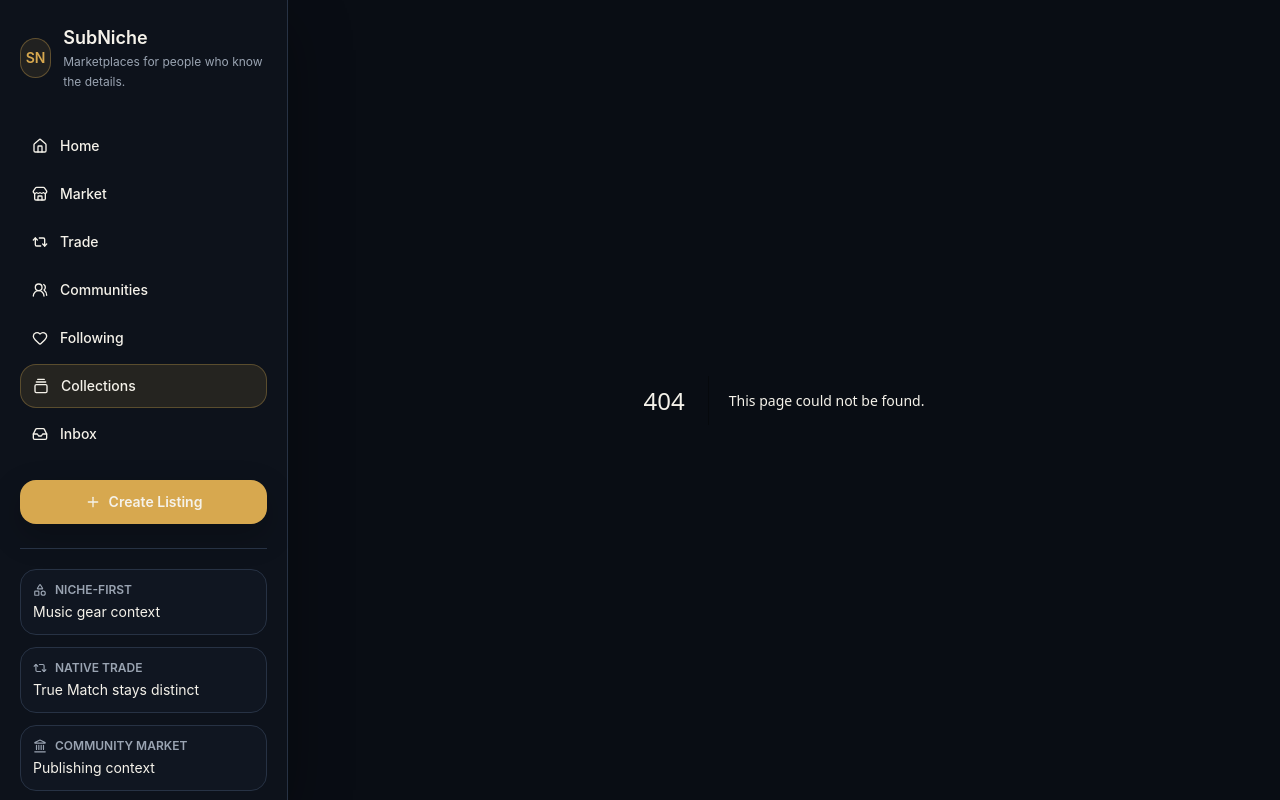
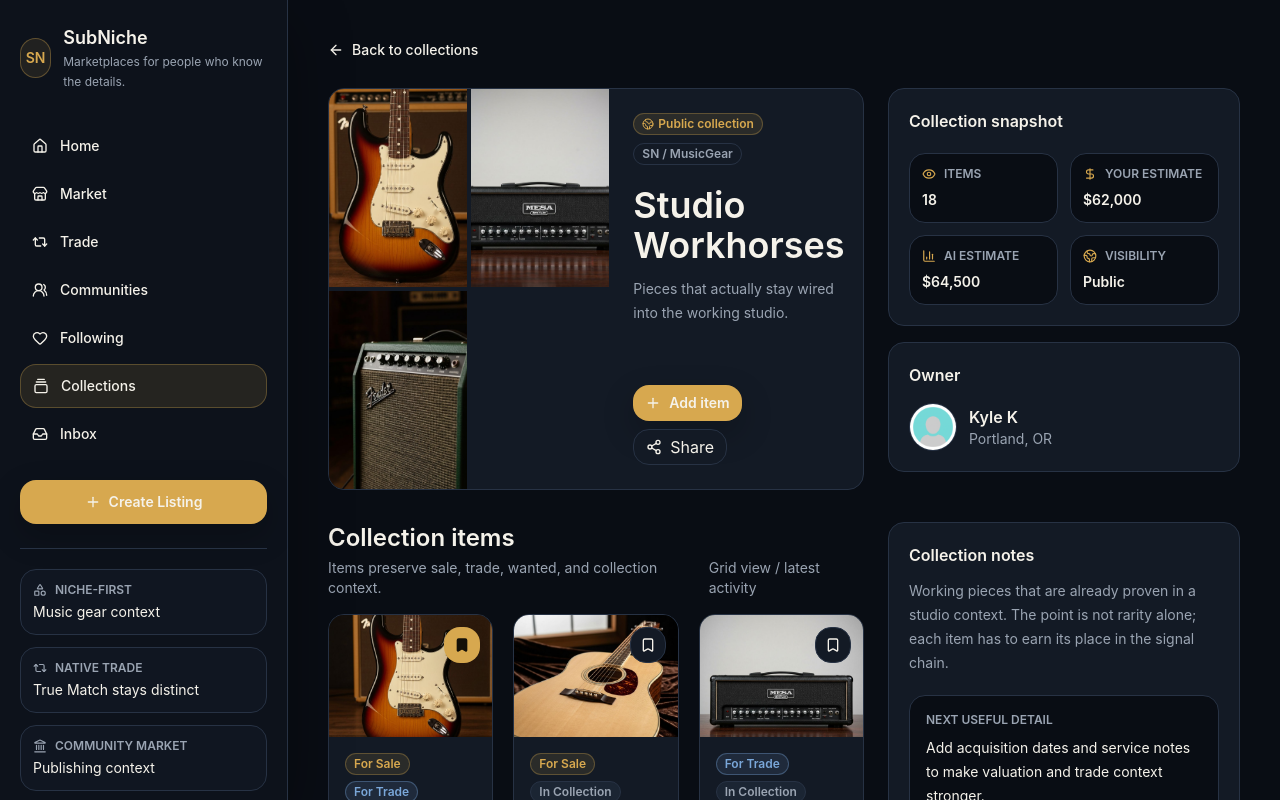
Before and after one commit to franciscodiaz-debug/subniche, a Next.js app: page /collections/collection-studio-workhorses in a window 1280 px wide. Before the commit this address had no page. Shown: the top 800 px of the page. Built offline with nearby package versions, Linux system fonts and the light colour scheme.

Commit message:
feat: add collection detail pages

```diff
--- /dev/null
+++ b/app/collection/[id]/page.tsx
@@ -0,0 +1,10 @@
+import { redirect } from "next/navigation";
+
+type CollectionAliasPageProps = {
+  params: Promise<{ id: string }>;
+};
+
+export default async function Page({ params }: CollectionAliasPageProps) {
+  const { id } = await params;
+  redirect(`/collections/${id}`);
+}
--- /dev/null
+++ b/app/collections/[id]/page.tsx
@@ -0,0 +1,30 @@
+import { notFound } from "next/navigation";
+import { CollectionDetailPage } from "@/components/collection/collection-detail-page";
+import { mockCollections, mockListings, mockProfiles } from "@/data/mock";
+
+type CollectionPageProps = {
+  params: Promise<{ id: string }>;
+};
+
+export function generateStaticParams() {
+  return mockCollections.map((collection) => ({ id: collection.id }));
+}
+
+export default async function Page({ params }: CollectionPageProps) {
+  const { id } = await params;
+  const collection = mockCollections.find((item) => item.id === id);
+
+  if (!collection) {
+    notFound();
+  }
+
+  const owner = mockProfiles.find((profile) => profile.id === collection.ownerId);
+
+  return (
+    <CollectionDetailPage
+      collection={collection}
+      listings={mockListings}
+      owner={owner}
+    />
+  );
+}
--- /dev/null
+++ b/components/collection/collection-detail-page.tsx
@@ -0,0 +1,258 @@
+import Image from "next/image";
+import Link from "next/link";
+import {
+  ArrowLeft,
+  BarChart3,
+  DollarSign,
+  Eye,
+  Globe2,
+  Lock,
+  Plus,
+  Share2,
+} from "lucide-react";
+import { CollectionPreviewStrip } from "@/components/collection/collection-preview-strip";
+import { ListingCard } from "@/components/listing/listing-card";
+import { Badge } from "@/components/ui/badge";
+import { buttonVariants } from "@/components/ui/button";
+import { Card } from "@/components/ui/card";
+import type {
+  MockCollection,
+  MockListing,
+  MockProfile,
+} from "@/data/mock/types";
+
+type CollectionDetailPageProps = {
+  collection: MockCollection;
+  listings: MockListing[];
+  owner?: MockProfile;
+};
+
+const collectionNotes: Record<string, string> = {
+  "collection-studio-workhorses":
+    "Working pieces that are already proven in a studio context. The point is not rarity alone; each item has to earn its place in the signal chain.",
+  "collection-semi-hollow-watchlist":
+    "Semi-hollows, clean Rickenbackers, and long-term wants. This collection reads more like a living shortlist than an owned shelf.",
+  "collection-acoustic-shortlist":
+    "Pedalboard and ambient utility tools with enough context to make future trades easier to evaluate.",
+};
+
+export function CollectionDetailPage({
+  collection,
+  listings,
+  owner,
+}: CollectionDetailPageProps) {
+  const privateCollection = collection.visibility
+    .toLowerCase()
+    .includes("unlisted");
+  const VisibilityIcon = privateCollection ? Lock : Globe2;
+  const items = getCollectionListings(collection, listings);
+
+  return (
+    <div className="mx-auto w-full max-w-7xl px-4 py-8 sm:px-6 lg:px-10 lg:py-10">
+      <Link
+        href="/collections"
+        className="inline-flex items-center gap-2 text-sm font-medium text-muted-foreground transition hover:text-foreground"
+      >
+        <ArrowLeft className="size-4" aria-hidden="true" />
+        Back to collections
+      </Link>
+
+      <section className="mt-6 grid gap-6 lg:grid-cols-[minmax(0,1fr)_22rem]">
+        <Card className="overflow-hidden rounded-lg">
+          <div className="grid gap-0 lg:grid-cols-[minmax(0,1.05fr)_minmax(0,0.95fr)]">
+            <CollectionPreviewStrip
+              images={collection.images}
+              className="min-h-72 lg:aspect-auto lg:min-h-[25rem]"
+            />
+            <div className="flex flex-col justify-between p-6">
+              <div>
+                <div className="flex flex-wrap items-center gap-2">
+                  <Badge variant={privateCollection ? "secondary" : "default"}>
+                    <VisibilityIcon className="size-3" aria-hidden="true" />
+                    {collection.visibility}
+                  </Badge>
+                  <Badge variant="outline">SN / MusicGear</Badge>
+                </div>
+                <h1 className="mt-5 text-4xl font-semibold text-foreground">
+                  {collection.title}
+                </h1>
+                <p className="mt-3 max-w-2xl text-sm leading-6 text-muted-foreground">
+                  {collection.description}
+                </p>
+              </div>
+              <div className="mt-8 flex flex-wrap gap-2">
+                <Link
+                  href="/add-item"
+                  className={buttonVariants({ variant: "primary", size: "sm" })}
+                >
+                  <Plus className="size-4" aria-hidden="true" />
+                  Add item
+                </Link>
+                <button
+                  type="button"
+                  className={buttonVariants({
+                    variant: "secondary",
+                    size: "sm",
+                  })}
+                >
+                  <Share2 className="size-4" aria-hidden="true" />
+                  Share
+                </button>
+              </div>
+            </div>
+          </div>
+        </Card>
+
+        <aside className="space-y-4">
+          <Card className="rounded-lg p-5">
+            <h2 className="text-base font-semibold text-foreground">
+              Collection snapshot
+            </h2>
+            <div className="mt-5 grid grid-cols-2 gap-3">
+              <SnapshotMetric
+                icon={Eye}
+                label="Items"
+                value={collection.itemCount.toString()}
+              />
+              <SnapshotMetric
+                icon={DollarSign}
+                label="Your estimate"
+                value={collection.estimatedValue ?? "Pending"}
+              />
+              <SnapshotMetric
+                icon={BarChart3}
+                label="AI estimate"
+                value={collection.aiEstimate ?? "Pending"}
+              />
+              <SnapshotMetric
+                icon={VisibilityIcon}
+                label="Visibility"
+                value={privateCollection ? "Unlisted" : "Public"}
+              />
+            </div>
+          </Card>
+
+          <Card className="rounded-lg p-5">
+            <h2 className="text-base font-semibold text-foreground">Owner</h2>
+            <div className="mt-4 flex items-center gap-3">
+              <div className="relative size-12 overflow-hidden rounded-full border border-border bg-muted">
+                {owner?.avatarUrl ? (
+                  <Image
+                    src={owner.avatarUrl}
+                    alt={owner.displayName}
+                    fill
+                    sizes="48px"
+                    className="object-cover"
+                  />
+                ) : null}
+              </div>
+              <div>
+                <div className="font-semibold text-foreground">
+                  {owner?.displayName ?? "SubNiche member"}
+                </div>
+                <div className="text-sm text-muted-foreground">
+                  {owner?.location ?? "MusicGear"}
+                </div>
+              </div>
+            </div>
+          </Card>
+        </aside>
+      </section>
+
+      <section className="mt-8 grid gap-6 lg:grid-cols-[minmax(0,1fr)_22rem]">
+        <div>
+          <div className="mb-4 flex flex-col gap-3 sm:flex-row sm:items-end sm:justify-between">
+            <div>
+              <h2 className="text-2xl font-semibold text-foreground">
+                Collection items
+              </h2>
+              <p className="mt-1 text-sm text-muted-foreground">
+                Items preserve sale, trade, wanted, and collection context.
+              </p>
+            </div>
+            <div className="text-sm text-muted-foreground">
+              Grid view / latest activity
+            </div>
+          </div>
+          <div className="grid gap-5 md:grid-cols-2 xl:grid-cols-3">
+            {items.map((listing) => (
+              <ListingCard key={listing.id} {...listing} />
+            ))}
+          </div>
+        </div>
+
+        <Card className="h-fit rounded-lg p-5">
+          <h2 className="text-base font-semibold text-foreground">
+            Collection notes
+          </h2>
+          <p className="mt-3 text-sm leading-6 text-muted-foreground">
+            {collectionNotes[collection.id] ??
+              "Use collection notes for provenance, setup details, acquisition history, and the judgment that does not fit on a listing card."}
+          </p>
+          <div className="mt-5 rounded-lg border border-border bg-background p-4">
+            <div className="text-xs font-semibold uppercase text-muted-foreground">
+              Next useful detail
+            </div>
+            <p className="mt-2 text-sm leading-6 text-foreground">
+              Add acquisition dates and service notes to make valuation and
+              trade context stronger.
+            </p>
+          </div>
+        </Card>
+      </section>
+    </div>
+  );
+}
+
+function SnapshotMetric({
+  icon: Icon,
+  label,
+  value,
+}: {
+  icon: typeof Eye;
+  label: string;
+  value: string;
+}) {
+  return (
+    <div className="rounded-lg border border-border bg-background p-3">
+      <div className="flex items-center gap-2 text-xs font-semibold uppercase text-muted-foreground">
+        <Icon className="size-3.5 text-accent" aria-hidden="true" />
+        {label}
+      </div>
+      <div className="mt-2 text-sm font-semibold text-foreground">{value}</div>
+    </div>
+  );
+}
+
+function getCollectionListings(
+  collection: MockCollection,
+  listings: MockListing[],
+) {
+  if (collection.id === "collection-semi-hollow-watchlist") {
+    return listings
+      .filter(
+        (listing) =>
+          listing.statuses.wishlist ||
+          listing.categoryId === "electric-guitars",
+      )
+      .slice(0, 6);
+  }
+
+  if (collection.id === "collection-acoustic-shortlist") {
+    return listings
+      .filter(
+        (listing) =>
+          listing.categoryId === "effects-pedals" ||
+          listing.categoryId === "acoustic-guitars",
+      )
+      .slice(0, 6);
+  }
+
+  return listings
+    .filter(
+      (listing) =>
+        listing.sellerId === collection.ownerId ||
+        listing.statuses.inCollection,
+    )
+    .slice(0, 6);
+}
```
Also changed, not shown: 1 other file (tests, documents, lock files or other folders).
